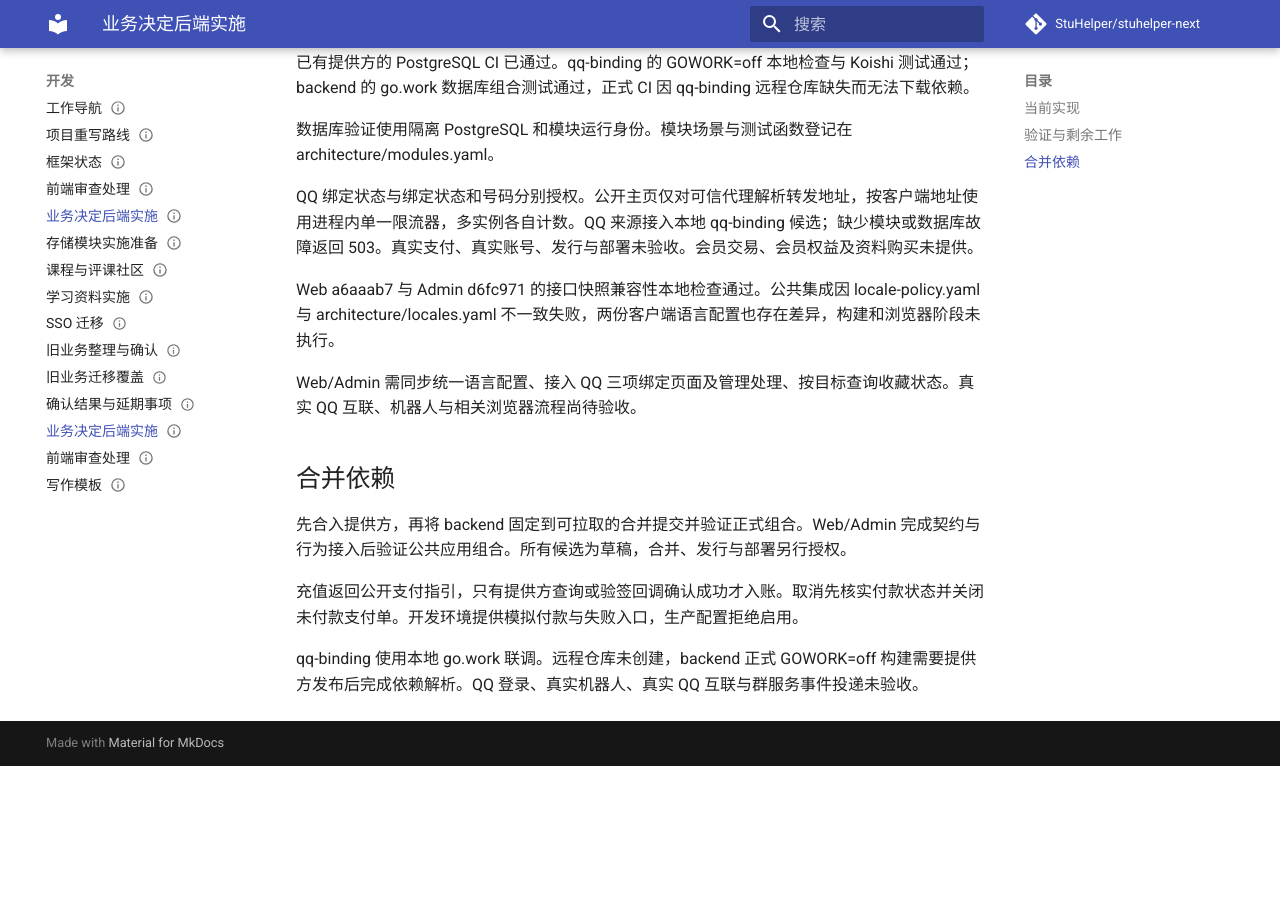
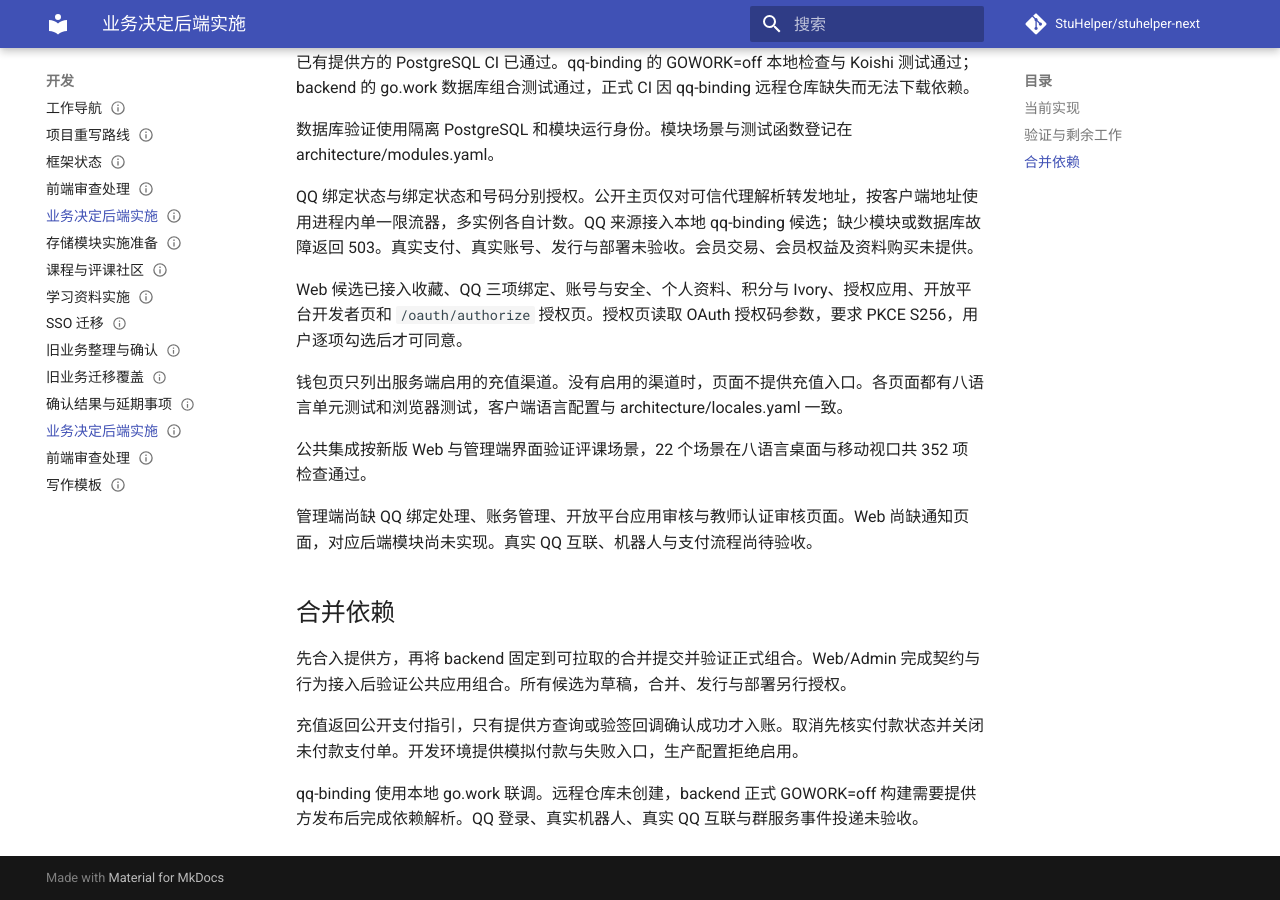
Before and after one commit to StuHelper/stuhelper-next, an MkDocs documentation site: the page built from docs/development/backend-decisions.md, in a window 1280 px wide and 900 px high, scrolled down 1099 px. Built offline with MkDocs 1.6.1 and Material for MkDocs 9.7.7, drawn with Linux system fonts in a browser that asks for light colours; comment, search, counter and statistics services are not loaded; before the commit the page ends 1865 px from its top, so only the background shows below that.

Commit message:
docs(backend): 更新前端接入状态并固定新的 Web 候选

```diff
--- a/docs/development/backend-decisions.md
+++ b/docs/development/backend-decisions.md
@@ -33,9 +33,13 @@ updated: 2026-11-08
 
 QQ 绑定状态与绑定状态和号码分别授权。公开主页仅对可信代理解析转发地址，按客户端地址使用进程内单一限流器，多实例各自计数。QQ 来源接入本地 qq-binding 候选；缺少模块或数据库故障返回 503。真实支付、真实账号、发行与部署未验收。会员交易、会员权益及资料购买未提供。
 
-Web a6aaab7 与 Admin d6fc971 的接口快照兼容性本地检查通过。公共集成因 locale-policy.yaml 与 architecture/locales.yaml 不一致失败，两份客户端语言配置也存在差异，构建和浏览器阶段未执行。
+Web 候选已接入收藏、QQ 三项绑定、账号与安全、个人资料、积分与 Ivory、授权应用、开放平台开发者页和 `/oauth/authorize` 授权页。授权页读取 OAuth 授权码参数，要求 PKCE S256，用户逐项勾选后才可同意。
 
-Web/Admin 需同步统一语言配置、接入 QQ 三项绑定页面及管理处理、按目标查询收藏状态。真实 QQ 互联、机器人与相关浏览器流程尚待验收。
+钱包页只列出服务端启用的充值渠道。没有启用的渠道时，页面不提供充值入口。各页面都有八语言单元测试和浏览器测试，客户端语言配置与 architecture/locales.yaml 一致。
+
+公共集成按新版 Web 与管理端界面验证评课场景，22 个场景在八语言桌面与移动视口共 352 项检查通过。
+
+管理端尚缺 QQ 绑定处理、账务管理、开放平台应用审核与教师认证审核页面。Web 尚缺通知页面，对应后端模块尚未实现。真实 QQ 互联、机器人与支付流程尚待验收。
 
 ## 合并依赖
 
--- a/workspace.lock.json
+++ b/workspace.lock.json
@@ -8,7 +8,7 @@
     },
     "web": {
       "repository": "https://github.com/StuHelper/stuhelper-web.git",
-      "revision": "ac5360261d80db0ab38564148c417b8060730536",
+      "revision": "52503053006d1823892f87e3415d1e8d4ec1d7f7",
       "dirty": false
     },
     "admin": {
```
